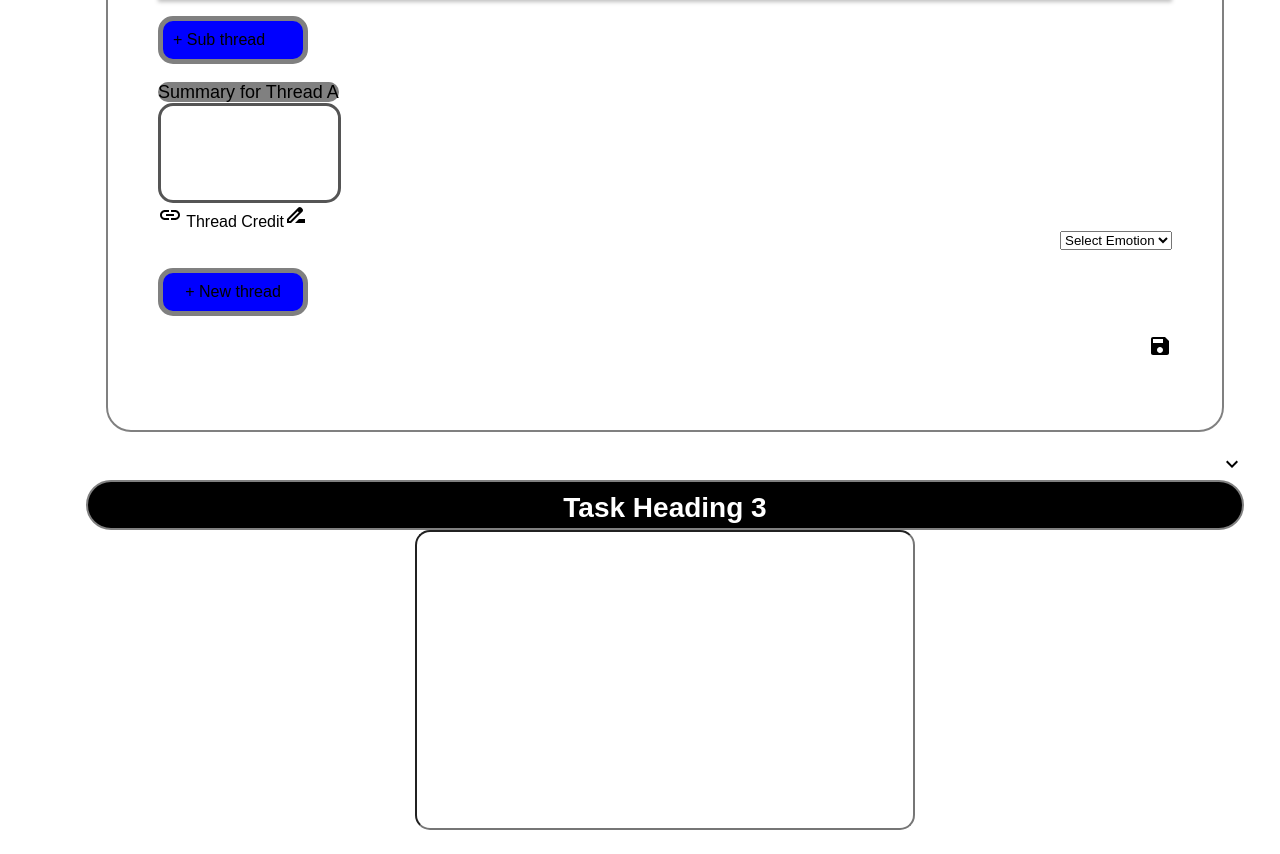
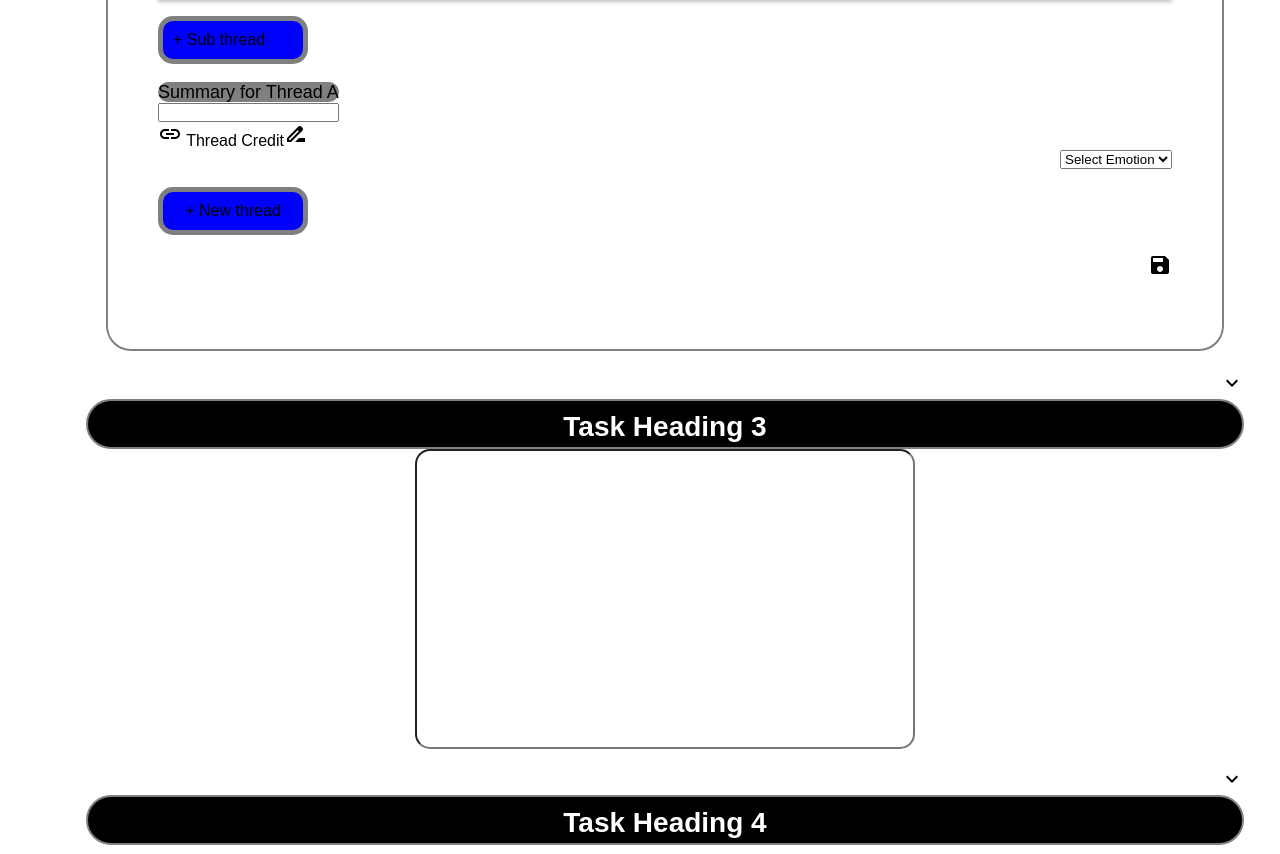
Before and after one commit to gmsai12345/dtasgn3, a React (Create React App) app in the folder dt-assignmen (4)/: page /Home in a window 1280 px wide. Shown: the part 934-1788 px from the top of the page. Built offline with nearby package versions, Linux system fonts and the light colour scheme.

Commit message:
Update TaskHeading2e.jsx

```diff
--- a/dt-assignmen (4)/src/TaskHeading2e.jsx
+++ b/dt-assignmen (4)/src/TaskHeading2e.jsx
@@ -94,7 +94,7 @@ export default function () {
                     Summary for Thread A
                   </label>
                   <br />
-                  <input type="text" id="fname" className="fname" />
+                  <input type="text" id="fname" className="form3" />
                 </form>
               </figcaption>
             </figure>
```
